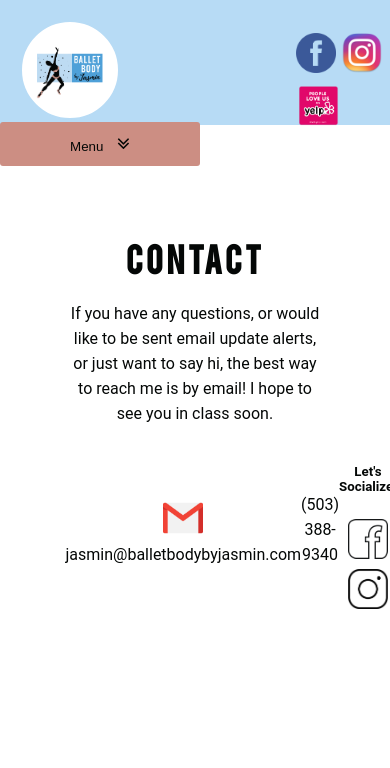
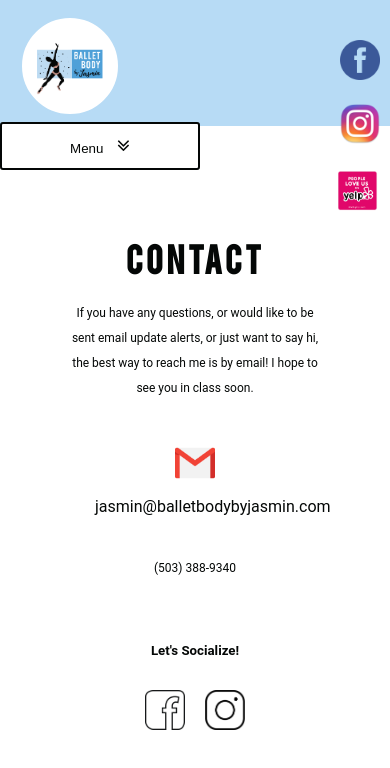
Before and after one commit to JasminTrotter/Ballet-Body-by-Jasmin, a React (Create React App) app: page /contact in a window 390 px wide. Shown: the top 768 px of the page. Built offline with nearby package versions, Linux system fonts and the light colour scheme.

Commit message:
fixed buttons on FAQ page

```diff
--- a/src/App.css
+++ b/src/App.css
@@ -30,7 +30,7 @@
 .App-logo {
 	height: 120px;
 	margin-left: 20px;
-	top: 1.5px;
+	top: -3px;
 	left: 0px;
 	border: #B7DBF5 solid 2px;
 	border-radius: 50%;
@@ -53,17 +53,18 @@
 
 .hamburger {
 	width: 200px;
-	background-color: #CC8E83;
+	background-color: white;
+	border: #040706 solid 2px;
 	color: #040706;
 	padding: 12px;
-	border: none;
 	border-radius: 3px;
 	cursor: pointer;
 	text-decoration: none;
+	box-sizing: border-box;
 }
 
 .hamburger:active, .hamburger:hover, .hamburger:focus {
-	filter: brightness(0.5);
+	background-color: #CC8E83;
 }
 
 .navbar {
@@ -91,6 +92,15 @@
 	width: 25%;
 	display: flex;
 	flex-wrap: wrap;
+	display: block;
+}
+
+.tagbox div {
+	display: block;
+}
+
+.social-logo, .yelp-logo {
+	padding: 3px;
 }
 
 .Home, .Contact {
@@ -114,10 +124,13 @@
 
 .contacts {
 	display: flex;
+	flex-wrap: wrap;
 }
 
 .contact-item {
 	margin: auto;
+	max-width: 200px;
+    padding: 20px;
 }
 
 .yelp-logo {
@@ -399,7 +412,7 @@ ul {
 	}
 }
 
-@media all and (max-width: 898px) {
+@media all and (max-width: 1024px) {
 	.desktopNav {
 		display: none;
 	}
@@ -409,7 +422,7 @@ ul {
 		border-radius: 3px;
 	}
 	.App-header {
-		height: 125px;
+		height: 126px;
     	background-color: #B7DBF5;
     	position: fixed;
     	top: 0px;
@@ -438,6 +451,7 @@ ul {
 	}
 	.tagbox {
 		top: 30px;
+		display: block;
 	}
 
 }
@@ -460,13 +474,17 @@ ul {
 	.Home {
 		width: 80%;
 	}
+	.button-margin {
+		margin: 25px 15px 75px;
+	}
 }
 
 @media all and (max-width: 425px) {
-	.tagbox div {
-		display: block;
+	.button-margin {
+		display:block;
+		margin: 10px;
 	}
-	.social-logo, .yelp-logo {
-		padding: 3px;
+	p {
+		font-size: 12px;
 	}
 }
--- a/src/Components/Classes.js
+++ b/src/Components/Classes.js
@@ -31,7 +31,7 @@ export default class Classes extends React.Component {
 					<div className="class-panel class-panel2">
 						<h3>Barre and Center for Beginners</h3>
 						<h4>Level 1</h4>
-						<h5>Days/Times/Location TBD</h5>
+						<h5>Sundays 3:00pm-4:00pm</h5>
 						<h6>Description:</h6>
 						<p>
 							Barre and Center for Beginners is for students who have taken the First Day of Ballet class one or more times, or have taken ballet in the past and are familiar with plié, tendu, dégagé, rond de jambe, and fondu.
@@ -41,9 +41,9 @@ export default class Classes extends React.Component {
 						</p>
 					</div>
 					<div className="location-panel">
-						<h6>Location:</h6>
+						<h3>Location:</h3>
 						<p>Classes are held in the blue building on the southwest corner of NE MLK and Morris. Enter on the Morris side, through the gate that is farthest to the right as you are facing the building. If the gate is locked, text 503-388-9340 to be let in.</p>
-						<h6>Parking:</h6>
+						<h3>Parking:</h3>
 						<p>Street parking on Morris.</p>
 					</div>
 
--- a/src/Components/Home.js
+++ b/src/Components/Home.js
@@ -6,17 +6,22 @@ import Video from './Video';
 
 
 export default class Home extends React.Component {
+	componentDidMount() {
+  		window.scrollTo(0, 0)
+	}
 
 	render() {
 		return (
 
 			<div className="Home">
+				<div className="intro">
 					<h1>Welcome to Ballet Body by Jasmin</h1>
 					<p>...an authentic ballet class for adult beginners.</p>
 					<p className="spicy-header">Based in Portland, Oregon.</p>
 					<Video />
 					<img src={teaching} className="mobile-video-option" onClick={() => {window.open('https://www.facebook.com/balletbodybyjasmin/videos/1450342838352816')}}/>
 					<h5 className="mobile-video-option">Click on the image to view an informational video</h5>
+				</div>
 				<div className="home-text">
 					<h2>In Jasmin's Ballet Class...</h2>
 					<p>We do a barre set that is the actual series of exercises real ballet dancers do to warm up and strengthen their muscles. (But don't worry, Jasmin will teach you these step by step from the absolute basic beginner level!) Ballet's barre exercises are in a specific order that is designed to progressively warm up your body for dancing. The barre series has been developed in the classical ballet tradition over hundreds of years.</p>
--- a/src/Components/Navbar.js
+++ b/src/Components/Navbar.js
@@ -21,7 +21,7 @@ export default class Navbar extends React.Component {
 
             if(this.state.active) {
                   return (
-                        <nav className="mobileNav" style={{"backgroundColor":"#B7DBF5", "border": "#349EDB solid 2px", "zIndex":"9999"}}>
+                        <nav className="mobileNav" style={{"backgroundColor":"#B7DBF5", "zIndex":"9999"}}>
                               <div className="logo-container">
                                 <img src={logo} className="App-logo" alt="ballet body by jasmin logo" />
                               </div>
```
Lines whose indentation alone changed are shown as unchanged.
